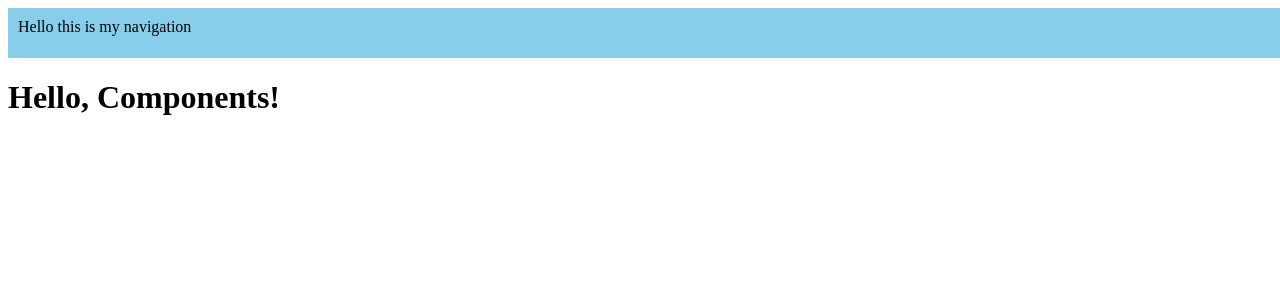
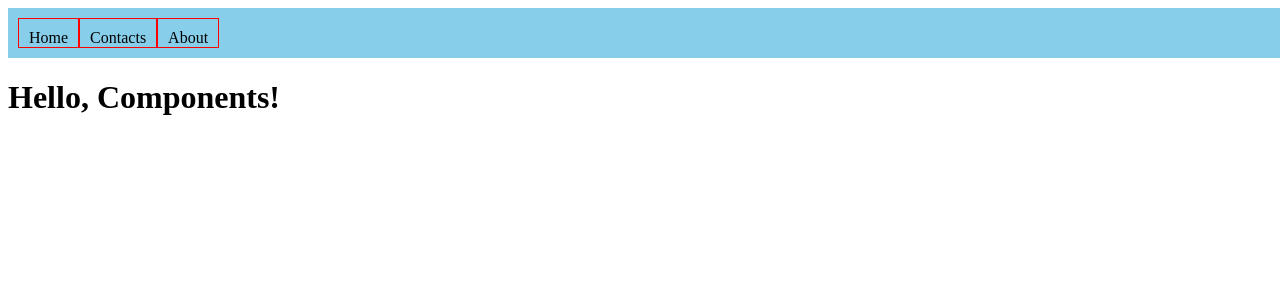
Before and after one commit to SvetlinGG/Angular-Components, an Angular app in the folder component-demo/: page / in a window 1280 px wide. Shown: the top 300 px of the page. Built offline with nearby package versions, Linux system fonts and the light colour scheme.

Commit message:
more styling

```diff
--- a/component-demo/src/app/navigation-bar/navigation-bar.component.ts
+++ b/component-demo/src/app/navigation-bar/navigation-bar.component.ts
@@ -2,7 +2,11 @@ import { Component } from "@angular/core";
 
 @Component({
     selector: 'app-navigation-bar',
-    template: `<div class="nav-bar">Hello this is my navigation</div>`,
+    template: `<div class="nav-bar">
+        <div class="nav-btn">Home</div>
+        <div class="nav-btn">Contacts</div>
+        <div class="nav-btn">About</div>
+    </div>`,
     standalone: true,
     styles: `.nav-bar {
         width: 100%;
@@ -10,6 +14,15 @@ import { Component } from "@angular/core";
         padding: 10px;
         background-color: skyblue;
         color: black;
+        display: flex;
+
+        .nav-btn {
+            border: 1px solid red;
+            padding: 10px;
+        }
+        .nav-btn:hover {
+            cursor: pointer;
+        }
     }`
 })
 
```
